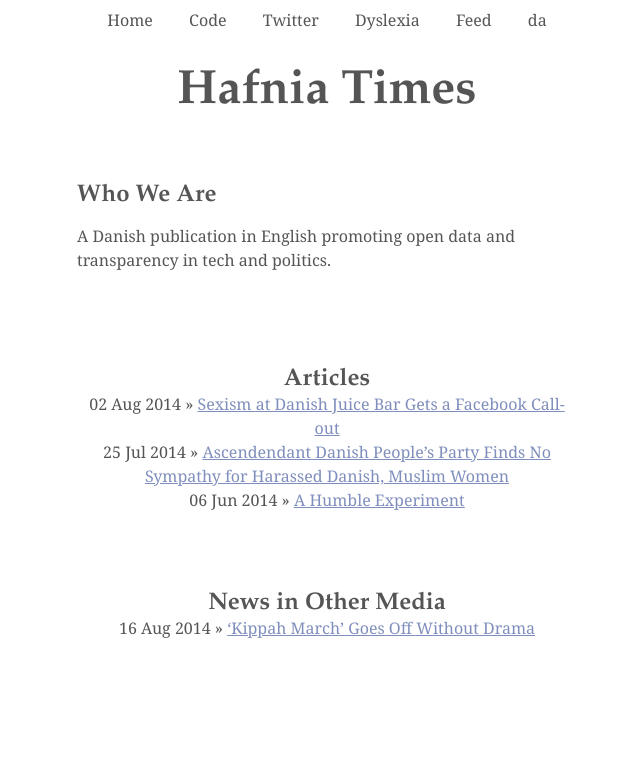
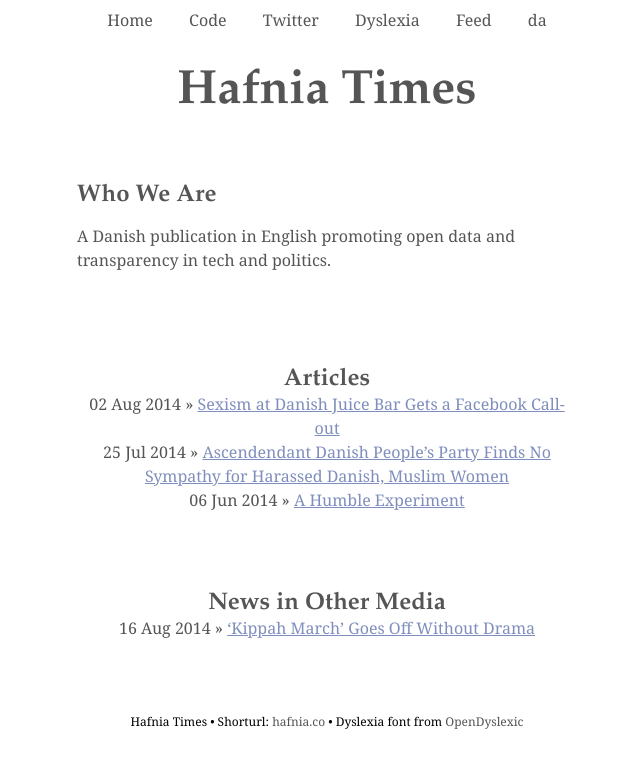
Before and after one commit to hafniatimes/hafniatimes.github.io, a Jekyll site: the page built from index.html, in a window 1280 px wide. Shown: the top 768 px of the page, without its empty margins (313-953 px from the left). Built offline with Jekyll 4.4.1, drawn with Linux system fonts in a browser that asks for light colours.

Commit message:
Dyslexia-credit footer; closes #4

```diff
--- a/_config.yml
+++ b/_config.yml
@@ -3,11 +3,12 @@
 url: http://hafniatimes.com
 shorturl: http://hafnia.co
 repo:  https://github.com/hafniatimes/hafniatimes.github.io
+dyslexia_support: true
 
 # Settings # # # # # # # # # # #
 ga:            "UA-7184031-12"
 github_hosted: true
-show_footer:   false
+show_footer:   true
  # # # # # # # # # # # # # # # #
 
 # Posts # # # # # #
@@ -104,6 +105,13 @@
             code: "Code"
             feed: "Feed"
             home: "Home"
+    footer:
+        da:
+            shorturl: "Korturl"
+            dyslexia_credit: "Ordblindefont fra"
+        en:
+            shorturl: "Shorturl"
+            dyslexia_credit: "Dyslexia font from"
     frontpage:
         da:
             articles: "Artikler"
--- a/_includes/footer.html
+++ b/_includes/footer.html
@@ -1 +1 @@
-{{ site.name }} &bullet; {{ site.data.about.address.street }} &bullet; {{ site.data.about.address.city }} &bullet; {{ site.data.about.address.country }} &bullet; <a href="mailto:{{ site.data.about.contact.email }}">{{ site.data.about.contact.email }}</a> &bullet; <a href="/contact/">Contact</a>
+{{ site.name }} &bullet; {{ t.footer[page_language].shorturl }}: <a href="//hafnia.co{% if page_language != "en" %}/{{ page_language }}{% endif %}">hafnia.co{% if page_language != "en" %}/{{ page_language }}{% endif %}</a>{% if site.dyslexia_support == true %} &bullet; <span>{{ t.footer[page_language].dyslexia_credit }} <a href="http://opendyslexic.org">OpenDyslexic</a></span>{% endif %}
--- a/_layouts/default.html
+++ b/_layouts/default.html
@@ -104,7 +104,7 @@
 
             {{ content }}
 
-        {% if site.show_footer == true %}
+        {% if site.show_footer == true or site.dyslexia_support == true %}
             <div class="box" id="footer" role="contentinfo">
                 {% include footer.html %}
             </div>
```
